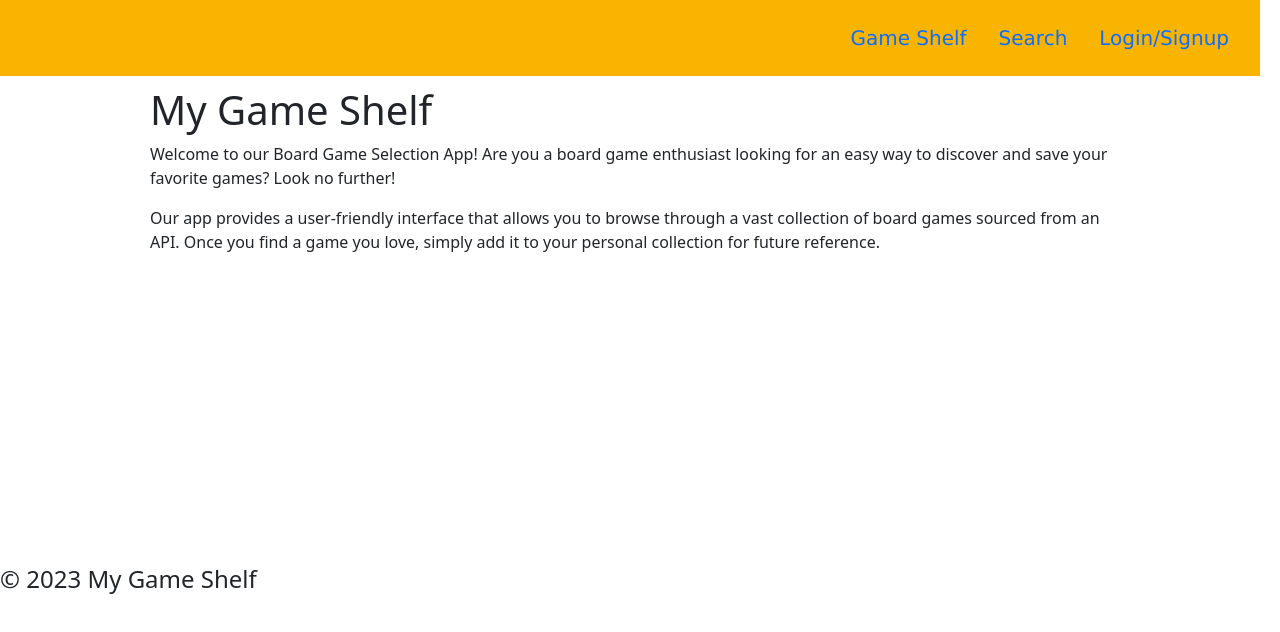
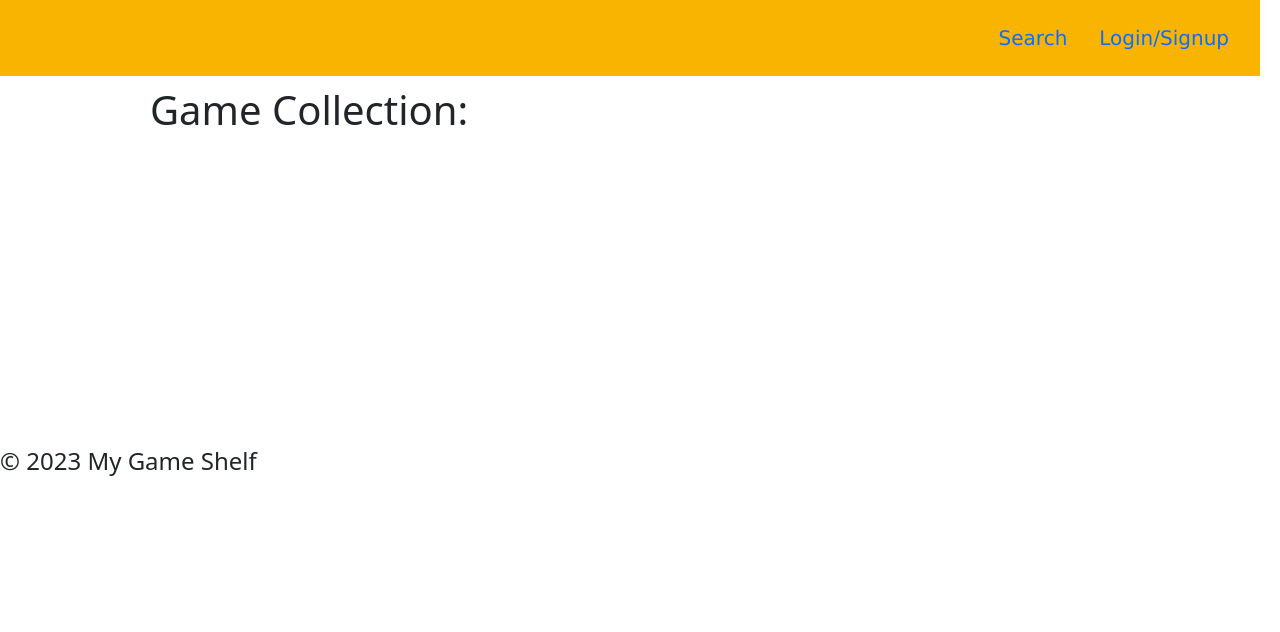
Before and after one commit to chelseyvalerio/mygameshelf, a React (Create React App) app in the folder client/: page /gameShelf in a window 1280 px wide. Shown: the top 632 px of the page. Built offline with nearby package versions, Linux system fonts and the light colour scheme.

Commit message:
add home page route

```diff
--- a/client/src/components/GameContainer.js
+++ b/client/src/components/GameContainer.js
@@ -1,5 +1,6 @@
 import React, { useState } from 'react';
 import { BrowserRouter as Router, Routes, Route } from 'react-router-dom';
+import Home from '../pages/Home';
 import NavTabs from './NavTabs';
 import Shelf from '../pages/GameShelf';
 import SearchBar from '../pages/Search';
@@ -84,6 +85,7 @@ export default function GameContainer() {
             handleLogout={handleLogout} />
         </header>
         <Routes>
+        <Route path='/' element={<Home />} />
           <Route path='/gameShelf' element={<Shelf />} />
           <Route path='/search' element={<SearchBar />} />
           <Route path='/login' element={<Login />} />
--- a/client/src/components/NavTabs.js
+++ b/client/src/components/NavTabs.js
@@ -11,6 +11,16 @@ function NavTabs({ currentPage, handlePageChange, loggedIn, handleLogout }) {
 
     if (Auth.loggedIn()) {
       return (
+        <ul>
+        <li className="nav-item">
+          <Link
+            to="/gameShelf"
+            onClick={() => handlePageChange('gameShelf')}
+            className={currentPage === 'gameShelf' ? 'nav-link active' : 'nav-link'}
+          >
+            Game Shelf
+          </Link>
+        </li>
         <li className="nav-item">
           <Link
             to="/gameShelf"
@@ -21,6 +31,7 @@ function NavTabs({ currentPage, handlePageChange, loggedIn, handleLogout }) {
             }}>Logout
           </Link>
         </li>
+        </ul>
       )
     }
     else { // if (Auth.loggedOut()) {
@@ -34,17 +45,7 @@ function NavTabs({ currentPage, handlePageChange, loggedIn, handleLogout }) {
   return (
     <div>
       <ul className="nav quick-links header">
-        <li className="nav-item">
-          <Link
-            to="/gameShelf"
-            onClick={() => handlePageChange('gameShelf')}
-            // This is a conditional (ternary) operator that checks to see if the current page is "Home"
-            // If it is, we set the current page to 'nav-link-active', otherwise we set it to 'nav-link'
-            className={currentPage === 'gameShelf' ? 'nav-link active' : 'nav-link'}
-          >
-            Game Shelf
-          </Link>
-        </li>
+
         <li className="nav-item">
           <Link
             to="/search"
--- a/client/src/pages/GameShelf.js
+++ b/client/src/pages/GameShelf.js
@@ -5,9 +5,7 @@ export default function gameShelf() {
   return (
     <div>
       <section className="all-game-cards">
-      <h1 id="my-work">My Game Shelf</h1>
-      <p>Welcome to our Board Game Selection App! Are you a board game enthusiast looking for an easy way to discover and save your favorite games? Look no further! </p>
-      <p>Our app provides a user-friendly interface that allows you to browse through a vast collection of board games sourced from an API. Once you find a game you love, simply add it to your personal collection for future reference. </p>
+      <h1 id="my-work">Game Collection:</h1>
 
         <div className="game-card">
           {selectedGame && (
--- /dev/null
+++ b/client/src/pages/Home.js
@@ -0,0 +1,16 @@
+import React from "react";
+//import { selectedGame } from './Search';
+
+export default function Home() {
+  return (
+    <div>
+      <section className="all-game-cards">
+      <h1 id="my-work">My Game Shelf</h1>
+      <p>Welcome to our Board Game Selection App! Are you a board game enthusiast looking for an easy way to discover and save your favorite games? Look no further! </p>
+      <p>Our app provides a user-friendly interface that allows you to browse through a vast collection of board games sourced from an API. Once you find a game you love, simply add it to your personal collection for future reference. </p>
+
+        <img src="https://t4.ftcdn.net/jpg/02/32/54/61/360_F_232546104_KNwtf8IENcwkK0h4HOQlo1wNISPN13aB.jpg" alt="My Game Shelf" />
+      </section>
+    </div>
+  );
+}
```
